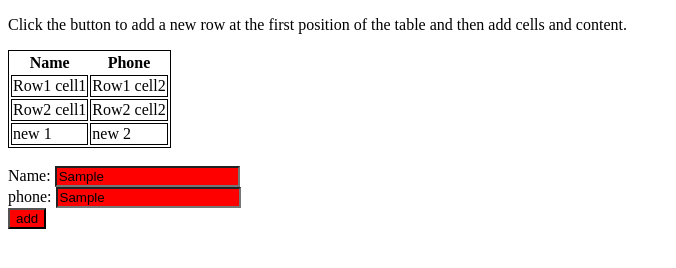
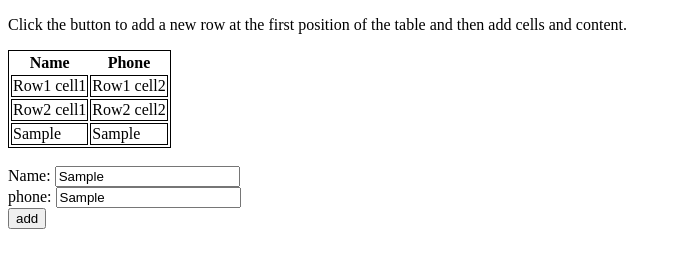
Before and after one commit to ahmedyousri0/testApp, a plain HTML site: page tgroba.html in a window 1280 px wide. Both pictures are taken after typing "Sample", "Sample" into the empty fields and a click on the button "add". Shown: the whole page, without its empty margins (0-676 px from the left). Drawn offline with Linux system fonts and the light colour scheme.

Commit message:
finish adding input values to table

```diff
--- a/test.js
+++ b/test.js
@@ -28,9 +28,11 @@ $("#addBtn")
  {   }
  */
 
-$(function(){
+$(function ()
+{
 	// handling click even of addBtn
-  $("#addBtn").click(function(){
+	$("#addBtn").click(function ()
+	{
 
 
 		/* .find("tbody").append("<tr><td>new 1</td><td>new 2</td></tr>")
@@ -40,7 +42,9 @@ tbody
 		 ثم ضيف عليه
 		 صف وعامود ("<tr><td>new 1</td><td>new 2</td></tr>")
 		 */
-  $(":input").css("background-color", "red");
-    $("#myTable").find("tbody").append("<tr><td>new 1</td><td>new 2</td></tr>")
-  })
+		var name = $("#name").val();
+		var phone = $("#phone").val();
+		var myTag="<tr><td>" + name + "</td><td>" + phone + "</td></tr>";
+		$("#myTable").find("tbody").append(myTag)
 	});
+});
--- a/tgroba.html
+++ b/tgroba.html
@@ -27,8 +27,8 @@
 </table>
 <br>
 
-Name: <input type="text" name="user"><br>
-phone: <input type="text" name="user"><br>
+Name: <input id="name" type="text" name="user"><br>
+phone: <input id="phone" type="text" name="user"><br>
 <button id="addBtn">add</button>
 </body>
 </html>
```
Lines whose indentation alone changed are shown as unchanged.
